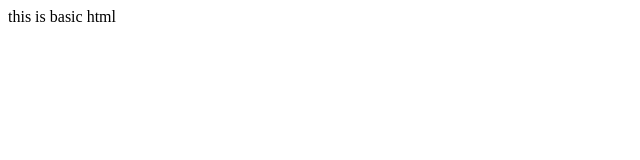
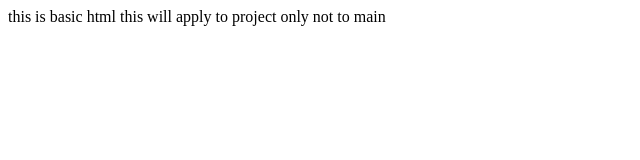
Before and after one commit to Bhaskar-k88/localrepo, a plain HTML site: page index.html in a window 1280 px wide. Shown: the whole page, without its empty margins (0-640 px from the left). Drawn offline with Linux system fonts and the light colour scheme.

Commit message:
this is project file

```diff
--- a/index.html
+++ b/index.html
@@ -8,6 +8,7 @@
 <body>
     <div>
         this is basic html
+        this will apply to project only not to main
     </div>
 </body>
 </html>
```
